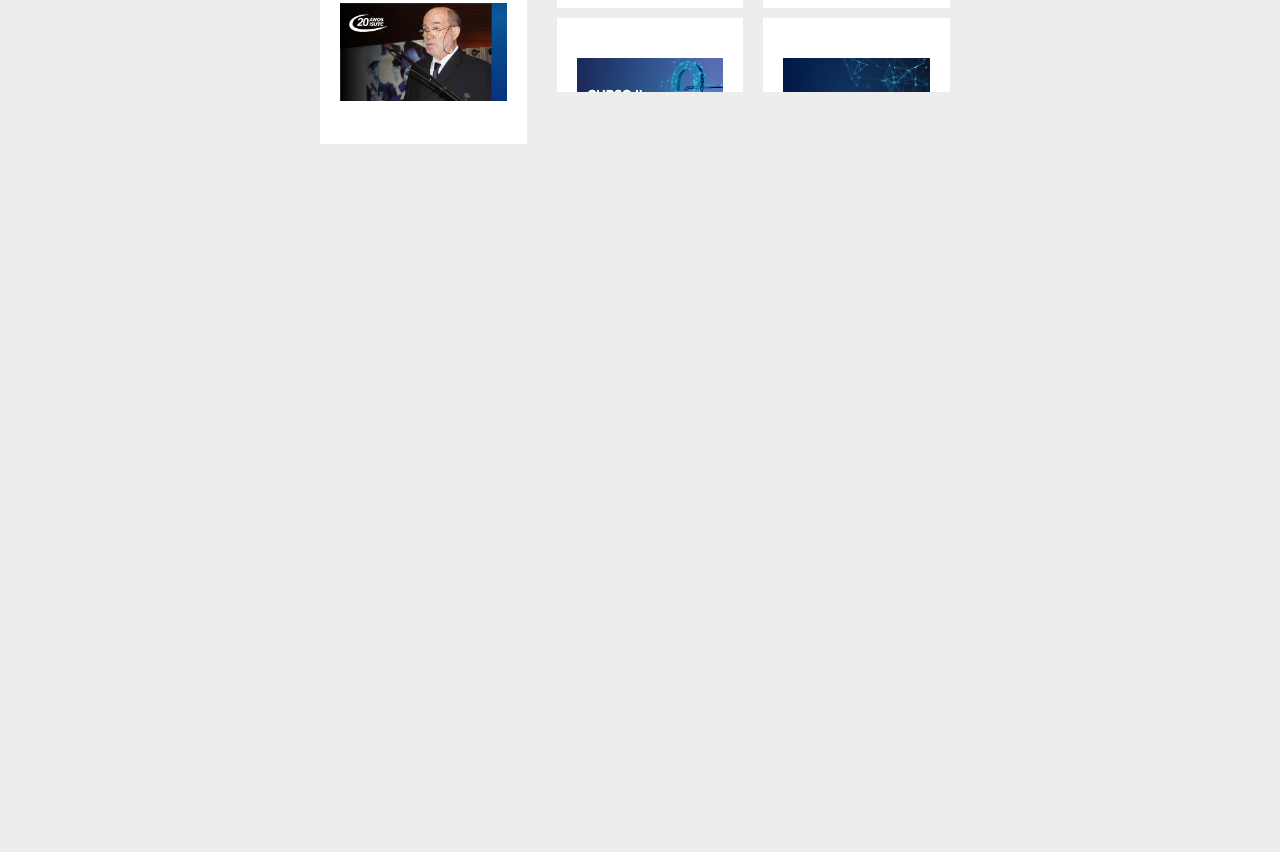
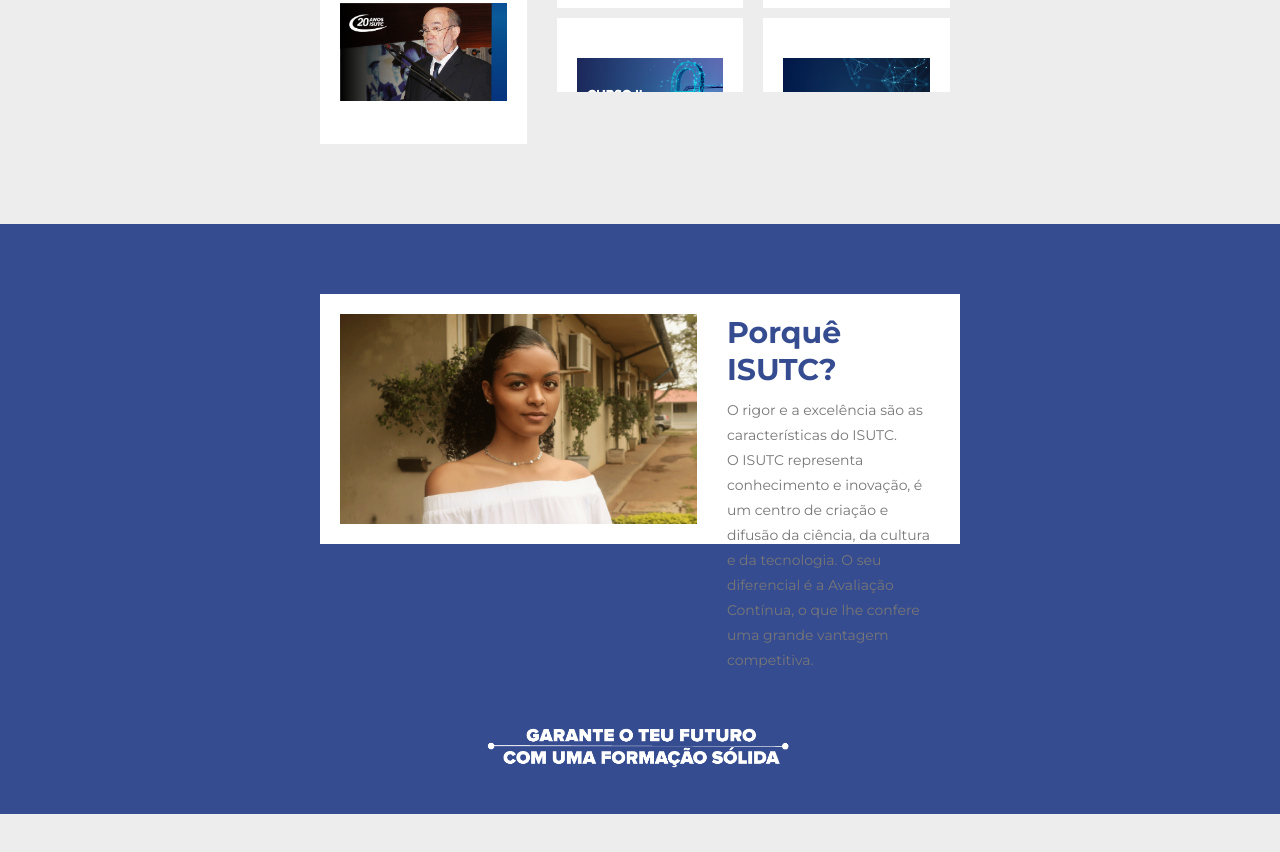
Before and after one commit to Jeronimo-MZ/isutc-landing-page, a plain HTML site: page index.html in a window 1280 px wide. Shown: the part 2235-3087 px from the top of the page. Drawn offline with Linux system fonts and the light colour scheme.

Commit message:
:tada: section why-isutc & custom scrollbar

```diff
--- a/assets/css/main.scss
+++ b/assets/css/main.scss
@@ -4,6 +4,15 @@
     padding:0;
     margin: 0;
     box-sizing: border-box;
+
+    &::-webkit-scrollbar-thumb {
+        background: rgb(143, 143, 143);
+    }
+    &::-webkit-scrollbar {
+        width: 10px;
+        height: 8px;
+        background-color: rgb(216, 216, 216); /* or add it to the track */
+    }
 }
 
 :root {
@@ -15,7 +24,9 @@
 
 body {
     background-color: #ededed;
+
 }
+
 
 a {
     text-decoration: none;
@@ -25,6 +36,8 @@ ul ,li {
     list-style-type: none;
     list-style: none;
 }
+
+
 
 // header =======================
 header {
@@ -394,3 +407,60 @@ section#noticias {
 
     }
 }
+
+// section#why-isutc
+
+section#why-isutc {
+    background-color: #364c90;
+    width: 100%;
+    position: relative;
+    padding: 5rem 0rem 25rem;
+
+    .container {
+        padding: 2rem 32rem;
+        .box {
+            height: 25rem;
+            background-color: #ffffff;
+            padding: 2rem;
+            display: flex;
+            align-items: center;
+            gap: 3rem;
+
+            img {
+                height: 100%;
+                transition: 1s;
+                &:hover {
+                    transform: scale(1.1);
+                }
+            }
+
+            .text {
+                height: 100%;
+
+                h1 {
+                    color: #364c90;
+                    font-size: 3rem;
+                    margin-bottom: 1rem;
+                }
+                p {
+                    font-size: 1.4rem;
+                    line-height: 2.5rem;
+                    color: #777;
+                }
+
+            }
+        }
+    }
+    & > img {
+        width: 32rem;
+        position: absolute;
+        bottom: 4rem;
+        left: 50%;
+        transform: translateX(-50%);
+        transition: 1s;
+        &:hover {
+            transform: translateX(-50%) scale(1.2);
+        }
+    }
+
+}
--- a/index.html
+++ b/index.html
@@ -283,6 +283,23 @@
             <!-- /.container -->
         </section>
         <!-- /#noticias -->
+        <section id="why-isutc">
+            <div class="container">
+                <div class="box">
+                    <img src="./assets/images/why-isutc.gif" alt="Estudante do isutc">
+                    <div class="text">
+                        <h1>Porquê ISUTC?</h1>
+                        <p>O rigor e a excelência são as características do ISUTC.</p>
+                         <p>O ISUTC representa conhecimento e inovação, é um centro de criação e difusão da ciência, da cultura e da tecnologia. O seu diferencial é a Avaliação Contínua, o que lhe confere uma grande vantagem competitiva.</p>
+                    </div>
+                    <!-- /.text -->
+                </div>
+                <!-- /.box -->
+            </div>
+            <!-- /.container -->
+            <img src="./assets/images/slogan_isutc_1.png" alt="Slogan do ISUTC">
+        </section>
+        <!-- /#why-isutc -->
     </main>
     <div class="space" style="height: 100vh;"></div>
     <script src="./assets/js/scroll.js"></script>
```
Also changed, not shown: assets/css/main.css, assets/images/why-isutc.gif (added), 1 other file.
